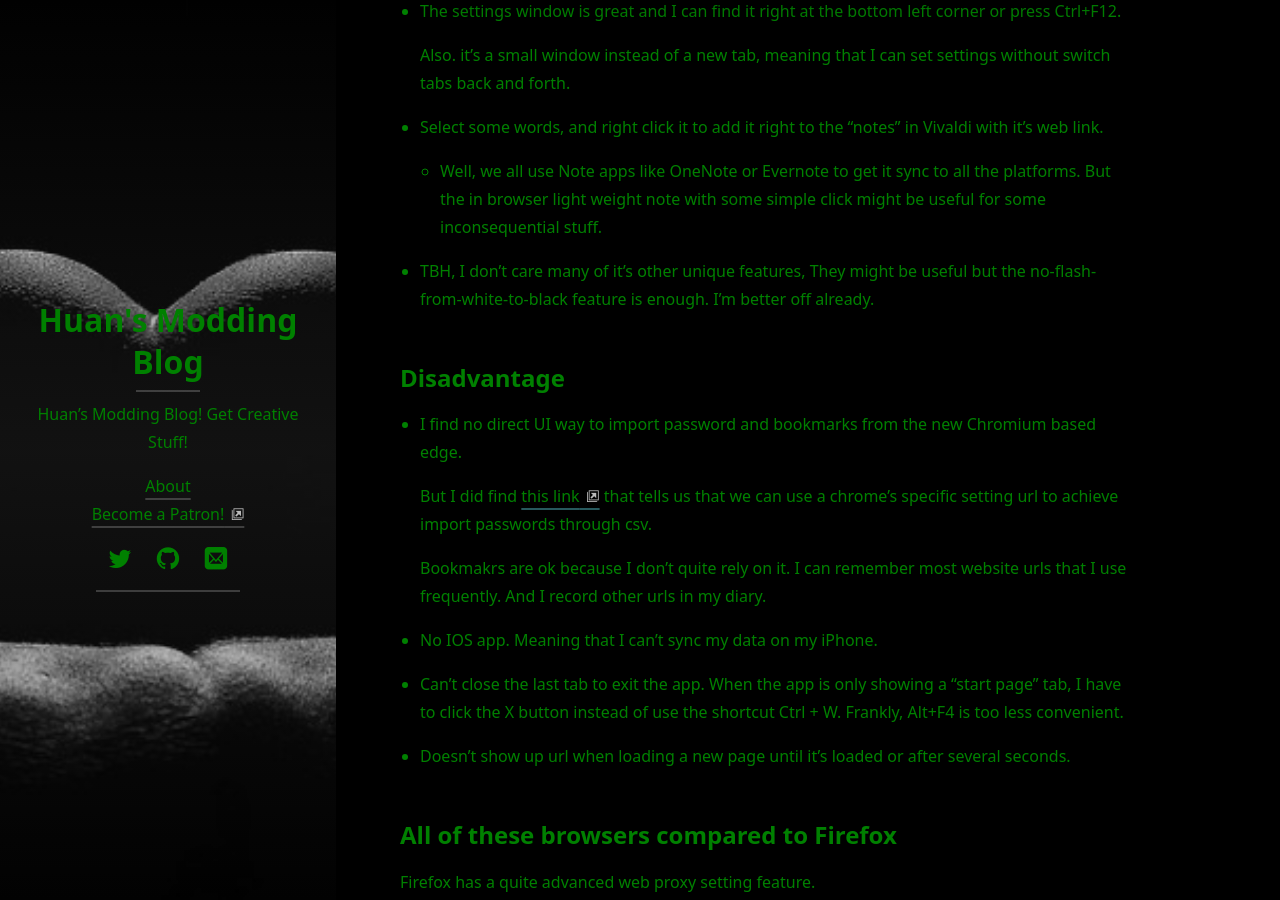
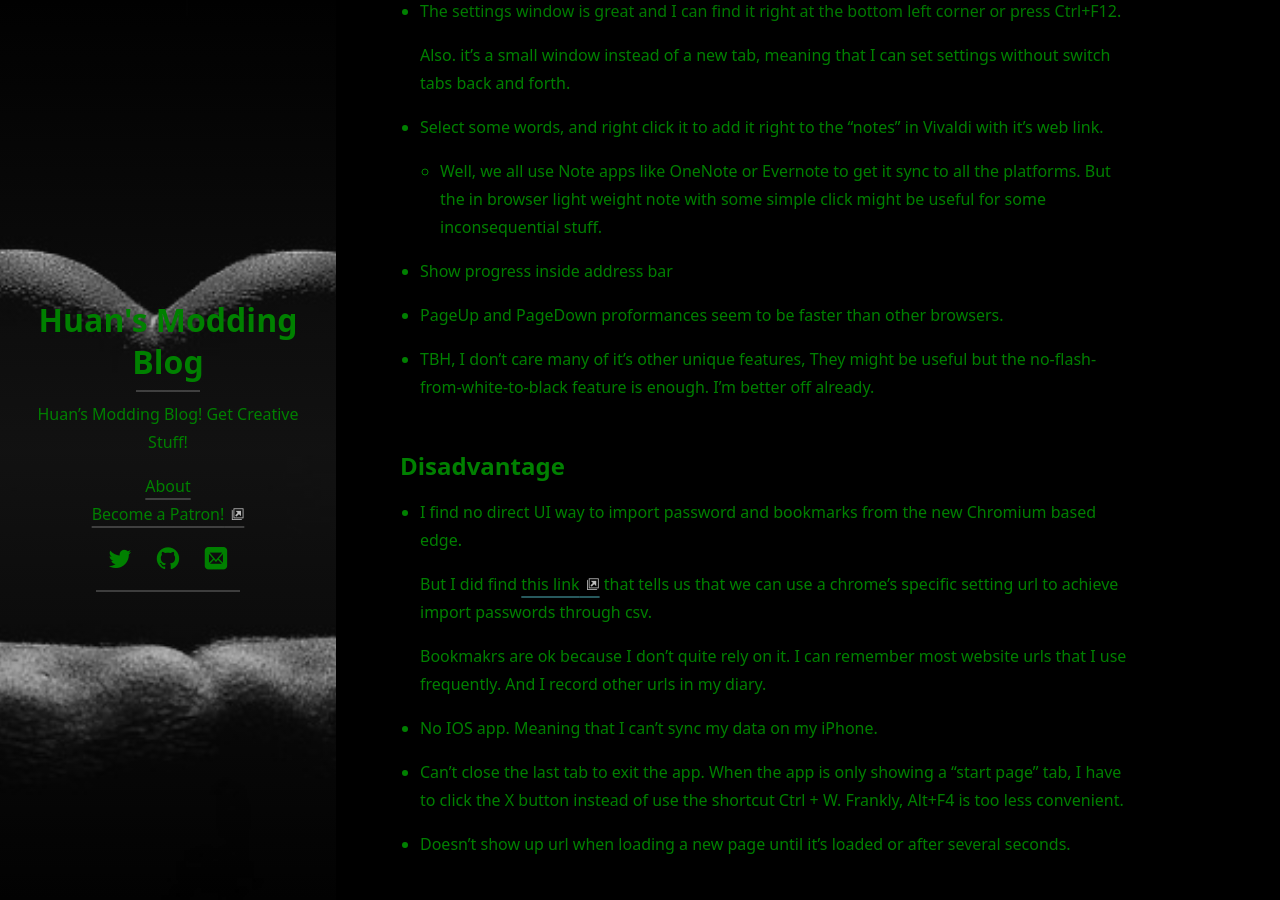
Before and after one commit to huanrenfeng/huanrenfeng.github.io, a Jekyll site: the page built from _posts/2020-11-19-switch-from-chrome-to-edge-to-vivaldi.md, in a window 1280 px wide and 900 px high, scrolled down 1097 px. Built offline with Jekyll 4.4.1, drawn with Linux system fonts in a browser that asks for light colours; cached includes are drawn as plain includes; nearby versions of some CDN libraries; some web fonts are replaced; our own code applies the rules of GitHub Pages for plain Markdown files; library files that are not in the unit come from our copies.

Commit message:
Update 2020-11-19-switch-from-chrome-to-edge-to-vivaldi.md

```diff
--- a/_posts/2020-11-19-switch-from-chrome-to-edge-to-vivaldi.md
+++ b/_posts/2020-11-19-switch-from-chrome-to-edge-to-vivaldi.md
@@ -38,6 +38,10 @@ I find it a great browser, and perhaps the best browser.
 
   - Well, we all use Note apps like OneNote or Evernote to get it sync to all the platforms. But the in browser light weight note with some simple click might be useful for some inconsequential stuff.
 
+- Show progress inside address bar
+
+- PageUp and PageDown proformances seem to be faster than other browsers.
+
 - TBH, I don't care many of it's other unique features, They might be useful but the no-flash-from-white-to-black feature is enough. I'm better off already.
 
 ## Disadvantage
```
